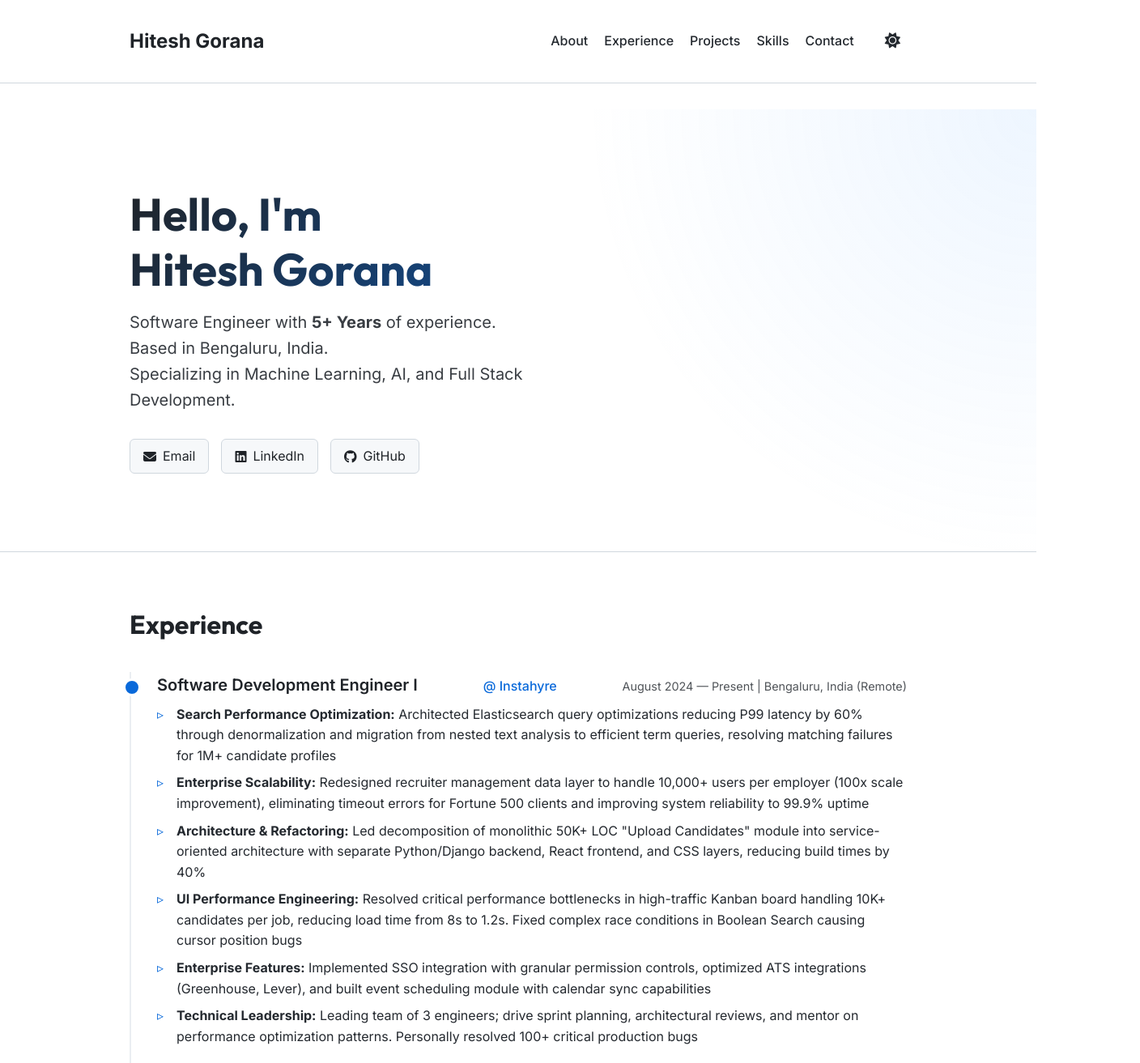
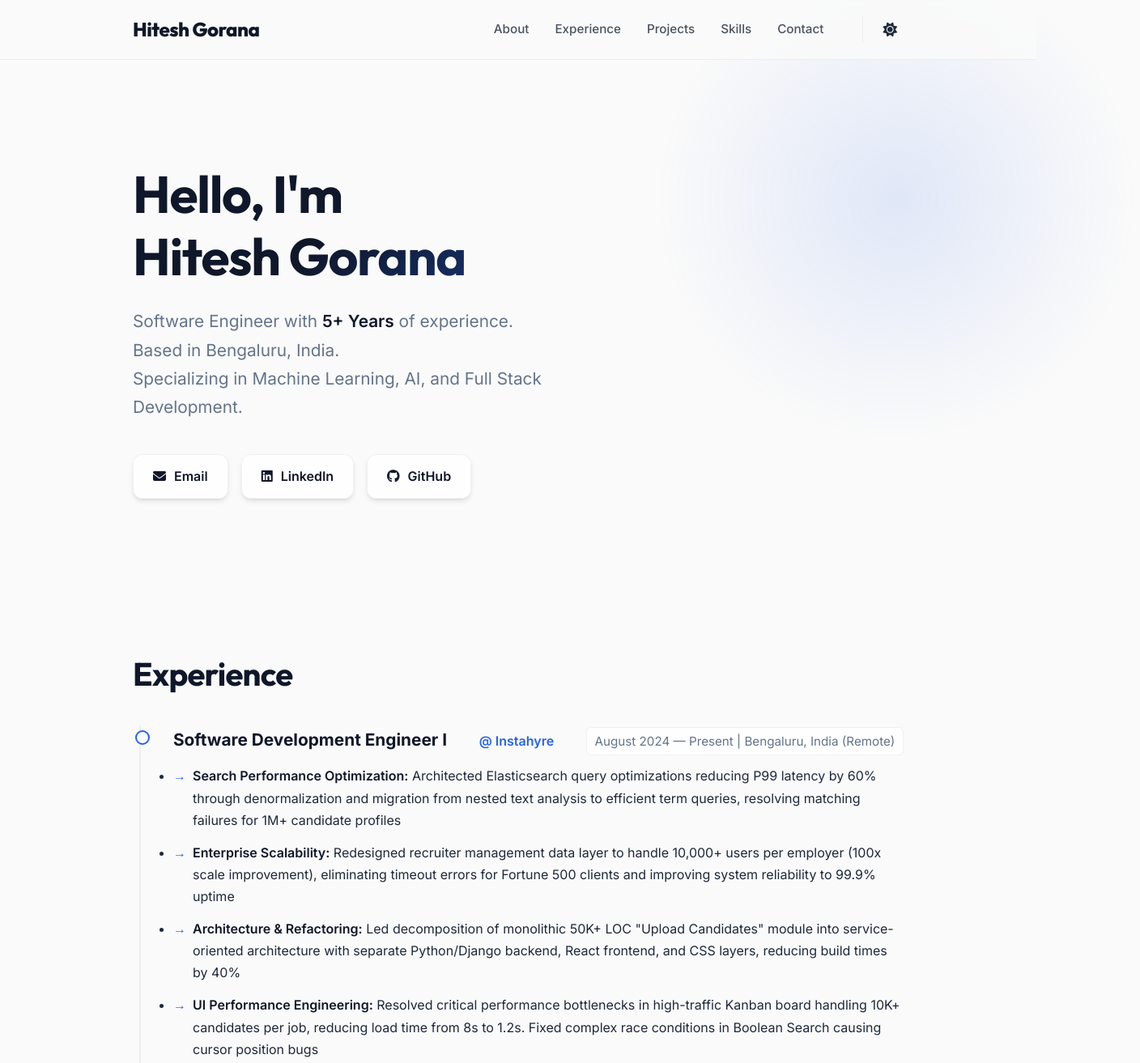
Before and after one commit to HiteshGorana/HiteshGorana.github.io, an Astro site: page / in a window 1280 px wide. Shown: the top 1313 px of the page at 81% size, 1408 px wide, since content can reach past the window. Built offline with nearby package versions, Linux system fonts and the light colour scheme; Astro itself is replaced by a stand-in of ours.

Commit message:
feat: overhaul global styling with new color palette, typography, layout adjustments, and remove experience section

```diff
--- a/src/styles/global.css
+++ b/src/styles/global.css
@@ -1,25 +1,29 @@
 :root {
-    --bg-color: #0d1117;
-    --text-color: #c9d1d9;
+    --bg-color: #050505;
+    --text-color: #e0e6ed;
+    --text-muted: #94a3b8;
     --heading-color: #ffffff;
-    --accent-color: #58a6ff;
-    --secondary-accent: #238636;
-    --card-bg: #161b22;
-    --border-color: #30363d;
-    --timeline-color: #21262d;
-    --font-heading: 'Outfit', -apple-system, BlinkMacSystemFont, "Segoe UI", Helvetica, Arial, sans-serif;
-    --font-body: 'Inter', -apple-system, BlinkMacSystemFont, "Segoe UI", Helvetica, Arial, sans-serif;
+    --accent-color: #3b82f6;
+    /* A more vibrant blue */
+    --accent-glow: rgba(59, 130, 246, 0.5);
+    --card-bg: rgba(30, 41, 59, 0.4);
+    --card-border: rgba(255, 255, 255, 0.1);
+    --nav-bg: rgba(5, 5, 5, 0.8);
+    --font-heading: 'Outfit', sans-serif;
+    --font-body: 'Inter', sans-serif;
+    --transition-speed: 0.3s;
 }
 
 [data-theme="light"] {
-    --bg-color: #ffffff;
-    --text-color: #24292f;
-    --heading-color: #1f2328;
-    --accent-color: #0969da;
-    --secondary-accent: #1a7f37;
-    --card-bg: #f6f8fa;
-    --border-color: #d0d7de;
-    --timeline-color: #eaeef2;
+    --bg-color: #fafafa;
+    --text-color: #1e293b;
+    --text-muted: #64748b;
+    --heading-color: #0f172a;
+    --accent-color: #2563eb;
+    --accent-glow: rgba(37, 99, 235, 0.3);
+    --card-bg: rgba(255, 255, 255, 0.7);
+    --card-border: rgba(0, 0, 0, 0.05);
+    --nav-bg: rgba(250, 250, 250, 0.8);
 }
 
 * {
@@ -28,14 +32,22 @@
     padding: 0;
 }
 
+html {
+    scroll-behavior: smooth;
+    scroll-padding-top: 80px;
+}
+
 body {
     background-color: var(--bg-color);
     color: var(--text-color);
     font-family: var(--font-body);
-    line-height: 1.6;
-    transition: background-color 0.3s, color 0.3s;
+    line-height: 1.7;
+    transition: background-color var(--transition-speed), color var(--transition-speed);
+    overflow-x: hidden;
+    -webkit-font-smoothing: antialiased;
 }
 
+/* Typography */
 h1,
 h2,
 h3,
@@ -46,29 +58,53 @@ h6 {
     font-family: var(--font-heading);
     margin-bottom: 1rem;
     font-weight: 700;
+    line-height: 1.2;
+    letter-spacing: -0.02em;
+}
+
+h1 {
+    font-size: 4rem;
+}
+
+h2 {
+    font-size: 2.5rem;
+    margin-bottom: 2.5rem;
+}
+
+h3 {
+    font-size: 1.5rem;
+}
+
+p {
+    margin-bottom: 1rem;
+    color: var(--text-muted);
 }
 
 a {
     color: var(--accent-color);
     text-decoration: none;
-    transition: color 0.2s;
-}
-
-a:hover {
-    text-decoration: underline;
+    transition: all 0.2s ease;
+    position: relative;
+    font-weight: 500;
 }
 
 .container {
     max-width: 1000px;
     margin: 0 auto;
-    padding: 0 20px;
+    padding: 0 24px;
 }
 
-/* Header */
+/* Header & Nav */
 header {
-    padding: 2rem 0;
-    margin-bottom: 2rem;
-    border-bottom: 1px solid var(--border-color);
+    padding: 1rem 0;
+    position: sticky;
+    top: 0;
+    z-index: 100;
+    background: var(--nav-bg);
+    backdrop-filter: blur(12px);
+    -webkit-backdrop-filter: blur(12px);
+    border-bottom: 1px solid var(--card-border);
+    transition: background-color var(--transition-speed), border-color var(--transition-speed);
 }
 
 .nav-container {
@@ -79,276 +115,315 @@ header {
 
 .logo {
     font-size: 1.5rem;
-    font-weight: bold;
+    font-weight: 800;
+    font-family: var(--font-heading);
     color: var(--heading-color);
-    text-decoration: none;
+    letter-spacing: -0.5px;
 }
 
 .nav-links {
     display: flex;
-    gap: 20px;
+    gap: 2rem;
     align-items: center;
-}
-
-.theme-toggle {
-    margin-left: 10px;
-    padding-left: 15px;
-    border-left: 1px solid var(--border-color);
 }
 
 .nav-links a {
     color: var(--text-color);
-    font-weight: 500;
+    font-size: 0.95rem;
+    opacity: 0.8;
 }
 
 .nav-links a:hover {
+    color: var(--accent-color);
+    opacity: 1;
+}
+
+.theme-toggle {
+    background: none;
+    border: none;
+    cursor: pointer;
+    color: var(--text-color);
+    font-size: 1.1rem;
+    padding: 0.5rem;
+    margin-left: 1rem;
+    padding-left: 1.5rem;
+    border-left: 1px solid var(--card-border);
+    transition: color 0.2s;
+    display: flex;
+    align-items: center;
+}
+
+.theme-toggle:hover {
     color: var(--accent-color);
 }
 
 /* Hero Section */
 .hero {
-    padding: 6rem 0;
-    text-align: left;
-    background: radial-gradient(circle at top right, rgba(88, 166, 255, 0.1), transparent 40%);
+    padding: 8rem 0 6rem;
+    position: relative;
+}
+
+.hero::before {
+    content: '';
+    position: absolute;
+    top: -20%;
+    right: -10%;
+    width: 600px;
+    height: 600px;
+    background: radial-gradient(circle, var(--accent-glow) 0%, transparent 70%);
+    opacity: 0.4;
+    pointer-events: none;
+    z-index: -1;
 }
 
 .hero h1 {
-    font-size: 3.5rem;
-    line-height: 1.2;
-    margin-bottom: 1rem;
-    background: linear-gradient(135deg, var(--heading-color) 0%, var(--accent-color) 100%);
+    margin-bottom: 1.5rem;
+    background: linear-gradient(135deg, var(--heading-color) 30%, var(--accent-color) 100%);
     background-clip: text;
     -webkit-background-clip: text;
     -webkit-text-fill-color: transparent;
 }
 
 .hero p {
-    font-size: 1.25rem;
+    font-size: 1.3rem;
     max-width: 600px;
-    margin-bottom: 2rem;
-    color: var(--text-color);
-    opacity: 0.9;
+    margin-bottom: 2.5rem;
+    color: var(--text-muted);
 }
 
 .social-links {
     display: flex;
-    gap: 15px;
+    gap: 1rem;
 }
 
 .social-btn {
     display: inline-flex;
     align-items: center;
-    gap: 8px;
-    padding: 8px 16px;
-    border-radius: 6px;
-    background-color: var(--card-bg);
-    border: 1px solid var(--border-color);
+    gap: 10px;
+    padding: 0.8rem 1.5rem;
+    border-radius: 12px;
+    background: var(--card-bg);
+    border: 1px solid var(--card-border);
     color: var(--heading-color);
-    text-decoration: none;
-    transition: transform 0.2s, border-color 0.2s;
+    font-weight: 600;
+    transition: all 0.2s cubic-bezier(0.25, 0.46, 0.45, 0.94);
+    box-shadow: 0 4px 6px -1px rgba(0, 0, 0, 0.1), 0 2px 4px -1px rgba(0, 0, 0, 0.06);
 }
 
 .social-btn:hover {
-    transform: translateY(-2px);
+    transform: translateY(-3px);
     border-color: var(--accent-color);
+    box-shadow: 0 10px 15px -3px rgba(0, 0, 0, 0.1), 0 4px 6px -2px rgba(0, 0, 0, 0.05);
     text-decoration: none;
 }
 
-/* Theme Toggle */
-.theme-toggle {
-    background: none;
-    border: none;
-    cursor: pointer;
-    color: var(--text-color);
-    font-size: 1.2rem;
-    padding: 0.5rem;
-    transition: color 0.2s;
+/* Sections */
+section {
+    padding: 6rem 0;
 }
 
-.theme-toggle:hover {
-    color: var(--accent-color);
+/* Projects Grid */
+.project-grid {
+    display: grid;
+    grid-template-columns: repeat(auto-fit, minmax(350px, 1fr));
+    gap: 2rem;
 }
 
-/* Section Common */
-section {
-    padding: 4rem 0;
-    border-bottom: 1px solid var(--border-color);
+.project-card {
+    background: var(--card-bg);
+    border: 1px solid var(--card-border);
+    padding: 2rem;
+    border-radius: 16px;
+    transition: all 0.3s ease;
+    backdrop-filter: blur(10px);
+    position: relative;
+    overflow: hidden;
 }
 
-section:last-of-type {
-    border-bottom: none;
+.project-card:hover {
+    transform: translateY(-5px) scale(1.01);
+    border-color: var(--accent-color);
+    box-shadow: 0 20px 25px -5px rgba(0, 0, 0, 0.1), 0 10px 10px -5px rgba(0, 0, 0, 0.04);
 }
 
-section h2 {
-    font-size: 2rem;
-    margin-bottom: 2rem;
-    position: relative;
+.project-card h3 a {
+    color: var(--heading-color);
+    font-size: 1.4rem;
+    display: flex;
+    align-items: center;
+    gap: 0.5rem;
+}
+
+.project-card h3 a:hover {
+    color: var(--accent-color);
+    text-decoration: none;
+}
+
+.project-tech {
+    font-family: 'JetBrains Mono', monospace;
+    font-size: 0.85rem;
+    color: var(--accent-color);
+    display: inline-block;
+    margin: 0.8rem 0;
+    padding: 0.2rem 0.6rem;
+    background: rgba(59, 130, 246, 0.1);
+    border-radius: 6px;
+}
+
+/* Skills */
+.skills-grid {
+    display: grid;
+    grid-template-columns: repeat(auto-fit, minmax(280px, 1fr));
+    gap: 2.5rem;
+}
+
+.skill-category h3 {
+    margin-bottom: 1.2rem;
+    font-size: 1.2rem;
+    border-bottom: 2px solid var(--card-border);
+    padding-bottom: 0.5rem;
     display: inline-block;
 }
 
-/* Experience */
+.skill-tags {
+    display: flex;
+    flex-wrap: wrap;
+    gap: 10px;
+}
+
+.skill-tag {
+    background: var(--card-bg);
+    border: 1px solid var(--card-border);
+    color: var(--text-color);
+    padding: 0.5rem 1rem;
+    border-radius: 50px;
+    font-size: 0.9rem;
+    font-weight: 500;
+    transition: all 0.2s;
+}
+
+.skill-tag:hover {
+    border-color: var(--accent-color);
+    background: rgba(59, 130, 246, 0.05);
+    transform: translateY(-1px);
+}
+
+/* Experience Timeline */
 .timeline {
-    position: relative;
-    padding-left: 2rem;
-    border-left: 2px solid var(--timeline-color);
+    border-left: 2px solid var(--card-border);
+    padding-left: 2.5rem;
+    margin-left: 0.5rem;
 }
 
 .timeline-item {
     position: relative;
-    margin-bottom: 3rem;
+    margin-bottom: 4rem;
 }
 
 .timeline-item::before {
     content: '';
     position: absolute;
-    left: -2.6rem;
-    top: 0.5rem;
-    width: 1rem;
-    height: 1rem;
-    background-color: var(--accent-color);
+    left: -2.95rem;
+    /* Adjust based on padding + border */
+    top: 0.4rem;
+    width: 14px;
+    height: 14px;
+    background: var(--bg-color);
+    border: 2px solid var(--accent-color);
     border-radius: 50%;
-    border: 3px solid var(--bg-color);
+    z-index: 1;
+    transition: background 0.2s;
+}
+
+.timeline-item:hover::before {
+    background: var(--accent-color);
 }
 
 .job-header {
     display: flex;
     justify-content: space-between;
     align-items: baseline;
-    margin-bottom: 0.5rem;
+    margin-bottom: 0.8rem;
     flex-wrap: wrap;
+    gap: 0.5rem;
 }
 
 .job-title {
-    font-size: 1.25rem;
+    font-size: 1.3rem;
+    color: var(--heading-color);
+    font-weight: 700;
+}
+
+.job-company {
+    color: var(--accent-color);
+    font-weight: 600;
+}
+
+.job-meta {
+    font-family: var(--font-body);
+    color: var(--text-muted);
+    font-size: 0.95rem;
+    background: var(--card-bg);
+    padding: 0.2rem 0.6rem;
+    border-radius: 6px;
+    border: 1px solid var(--card-border);
+}
+
+.job-summary ul li {
+    position: relative;
+    padding-left: 1.5rem;
+    margin-bottom: 0.8rem;
+    color: var(--text-color);
+}
+
+.job-summary ul li::before {
+    content: '→';
+    position: absolute;
+    left: 0;
+    color: var(--accent-color);
+    font-weight: 800;
+}
+
+strong {
     color: var(--heading-color);
     font-weight: 600;
 }
 
-.job-company {
-    color: var(--accent-color);
-    font-weight: 500;
+/* Awards */
+.award-item {
+    background: var(--card-bg);
+    padding: 1.5rem;
+    border-radius: 12px;
+    border: 1px solid var(--card-border);
+    margin-bottom: 1.5rem;
+    border-left: 4px solid var(--accent-color);
+    transition: transform 0.2s;
 }
 
-.job-meta {
-    font-size: 0.9rem;
-    color: var(--text-color);
-    opacity: 0.8;
-}
-
-.job-summary ul {
-    list-style-type: none;
-    padding-left: 0;
-}
-
-.job-summary li {
-    position: relative;
-    padding-left: 1.5rem;
-    margin-bottom: 0.5rem;
-}
-
-.job-summary li::before {
-    content: '▹';
-    position: absolute;
-    left: 0;
-    color: var(--accent-color);
-}
-
-/* Projects */
-.project-grid {
-    display: grid;
-    grid-template-columns: repeat(auto-fit, minmax(300px, 1fr));
-    gap: 2rem;
-}
-
-.project-card {
-    background-color: var(--card-bg);
-    border: 1px solid var(--border-color);
-    border-radius: 8px;
-    padding: 1.5rem;
-    transition: transform 0.2s, box-shadow 0.2s;
-}
-
-.project-card:hover {
-    transform: translateY(-5px);
-    box-shadow: 0 10px 30px rgba(0, 0, 0, 0.2);
-    border-color: var(--accent-color);
-}
-
-.project-title {
-    font-size: 1.2rem;
-    margin-bottom: 0.5rem;
-}
-
-.project-tech {
-    font-size: 0.85rem;
-    color: var(--secondary-accent);
-    margin-bottom: 1rem;
-    font-family: monospace;
-}
-
-/* Skills */
-.skills-grid {
-    display: grid;
-    grid-template-columns: repeat(auto-fit, minmax(250px, 1fr));
-    gap: 2rem;
-}
-
-.skill-category h3 {
-    font-size: 1.1rem;
-    margin-bottom: 1rem;
-    color: var(--heading-color);
-    border-bottom: 1px solid var(--border-color);
-    padding-bottom: 0.5rem;
-}
-
-.skill-tags {
-    display: flex;
-    flex-wrap: wrap;
-    gap: 8px;
-}
-
-.skill-tag {
-    background-color: var(--card-bg);
-    border: 1px solid var(--border-color);
-    padding: 4px 10px;
-    border-radius: 20px;
-    font-size: 0.9rem;
-}
-
-/* Awards */
-.award-item {
-    background-color: var(--card-bg);
-    padding: 1rem;
-    border-radius: 8px;
-    margin-bottom: 1rem;
-    border-left: 4px solid var(--secondary-accent);
+.award-item:hover {
+    transform: translateX(5px);
 }
 
 /* Footer */
 footer {
-    padding: 2rem 0;
+    padding: 3rem 0;
     text-align: center;
-    border-top: 1px solid var(--border-color);
+    border-top: 1px solid var(--card-border);
     margin-top: 4rem;
-    color: var(--text-color);
-    opacity: 0.7;
+    color: var(--text-muted);
+    font-size: 0.9rem;
 }
 
 /* Responsive */
 @media (max-width: 768px) {
     .hero h1 {
-        font-size: 2.5rem;
+        font-size: 2.8rem;
     }
 
-    .job-header {
-        flex-direction: column;
+    .nav-links {
+        display: none;
     }
 
-    .timeline {
-        padding-left: 1.5rem;
-    }
-
-    .timeline-item::before {
-        left: -2.1rem;
-    }
+    /* Mobile Menu would be better but keeping simple for now */
+    /* Add basic mobile stack if needed, but keeping this simple as per request scope */
 }
```
